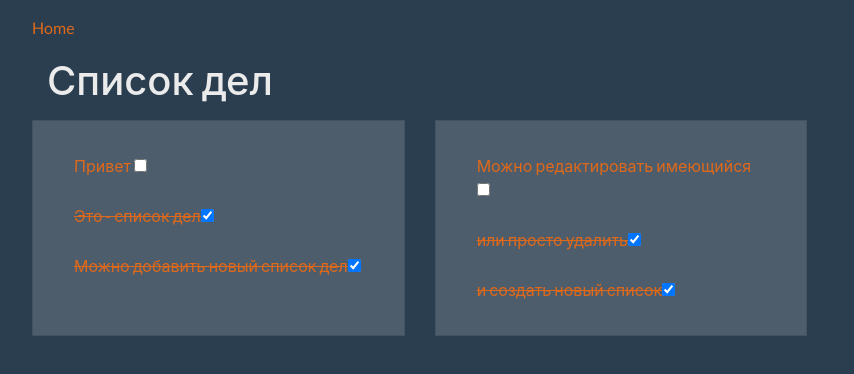
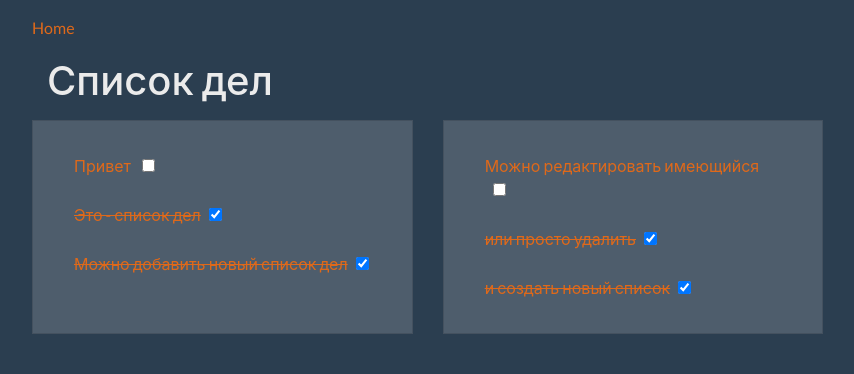
Before and after one commit to IlyaIzr/vue_todo, a Vue app: page / in a window 1280 px wide. Shown: the top 374 px of the page, without its empty margins (53-907 px from the left). Built offline with nearby package versions, Linux system fonts and the light colour scheme.

Commit message:
couple markup bugs

```diff
--- a/src/components/Board.vue
+++ b/src/components/Board.vue
@@ -1,13 +1,14 @@
 <template>
   <div class="card-deck">
-    <div class="card" v-for="demo_item in board_props"
-    :key="demo_item[0]">
-      <router-link v-bind:to="'edit_'+demo_item[0]" exact>
-        <div class="card-body">
-          <To_do_item v-bind:list_props="demo_item[1]"/>
-        </div>
-      </router-link>
-    </div>
+    <router-link class="card"
+      v-for="demo_item in board_props"
+      :key="demo_item[0]"
+      v-bind:to="'edit_'+demo_item[0]" exact
+    >
+      <div class="card-body">
+        <To_do_item class="card-text" v-bind:list_props="demo_item[1]"/>
+      </div>
+    </router-link>
   </div>
 </template>
 
--- a/src/components/To_do_item.vue
+++ b/src/components/To_do_item.vue
@@ -1,17 +1,18 @@
 <template>
   <div>
-    <div v-for="list_item in list_props" :key="list_item.id" class="card-text">
-      <ul class="list-group">
-        <li class="list-group-item" v-if="list_item.completed">
+    <ul class="list-group">
+      <li class="list-group-item" v-for="list_item in list_props" :key="list_item.id">
+        <p v-if="list_item.completed">
           <del>{{list_item.text}}</del>
           <input type="checkbox" name="" id={list_item.id} checked >
-        </li>
-        <li class="list-group-item" v-else>
+        </p>
+
+        <p v-else>
           {{list_item.text}}
           <input type="checkbox" name="" id={list_item.id} >
-        </li>
-      </ul>
-    </div>
+        </p>
+      </li>
+    </ul>
   </div>
 </template>
 
@@ -22,6 +23,11 @@ export default {
 }
 </script>
 
-<style>
-
+<style scoped>
+  p{
+    margin: 0;
+  }
+  input{
+    margin-left: .5em;
+  }
 </style>
--- a/src/views/Edit_list.vue
+++ b/src/views/Edit_list.vue
@@ -2,7 +2,7 @@
   <div class="container">
     Test, id is {{list_id}}
     <br>
-    <div v-for="list_item in current_list" :key="list_item.id" class="card-text">
+    <div v-for="list_item in current_list" :key="list_item.id">
       <ul class="list-group">
         <li class="list-group-item" v-if="list_item.completed">
           <del>{{list_item.text}}</del>
```
